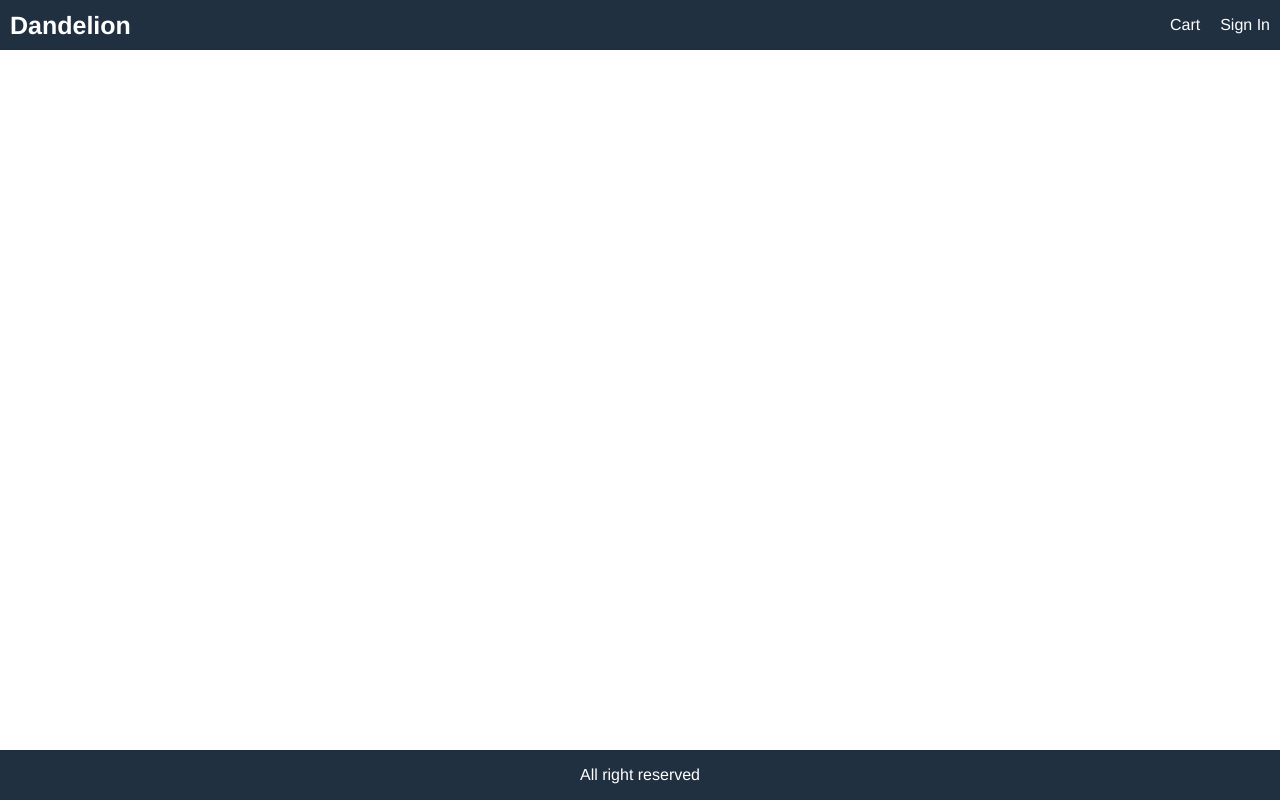
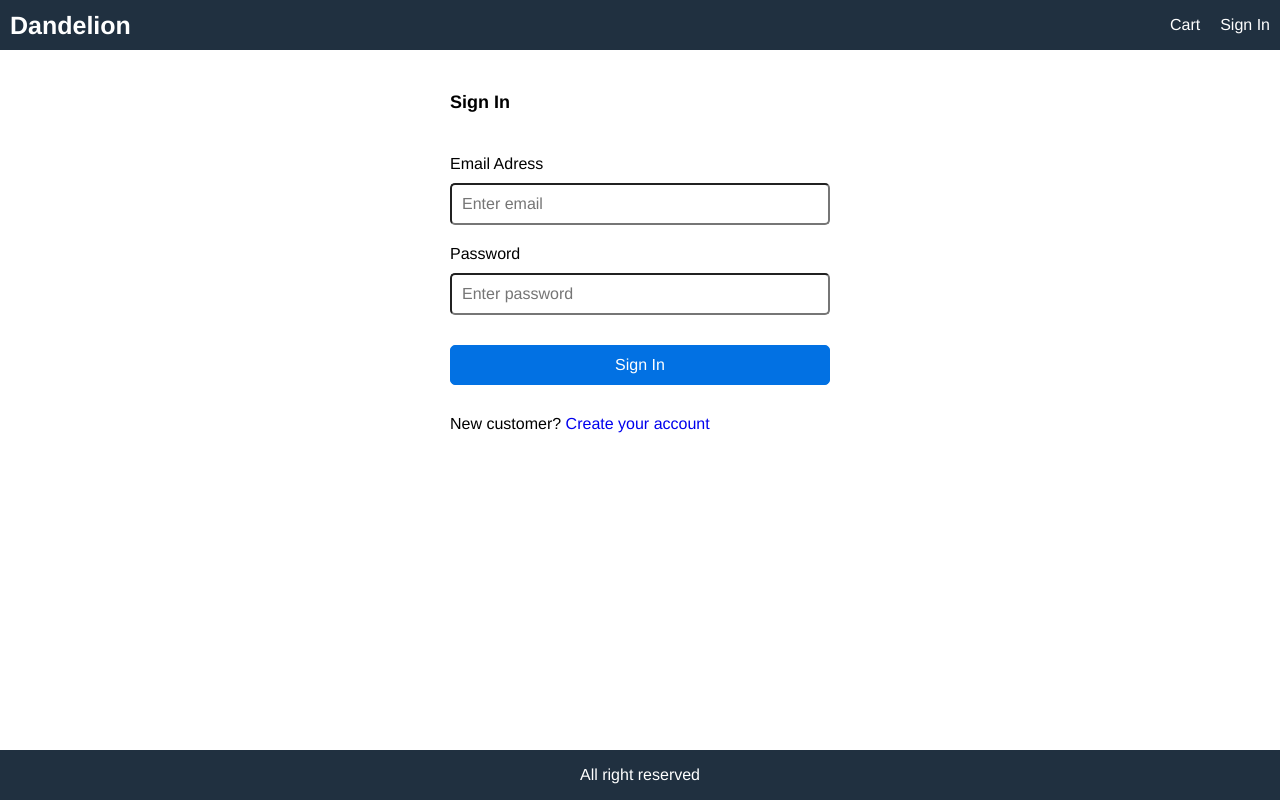
Before and after one commit to ben-cheng565/lemon-ecommerce-app, a React (Create React App) app in the folder client/: page /signin in a window 1280 px wide. Built offline with nearby package versions, Linux system fonts and the light colour scheme.

Commit message:
create sign in component

```diff
--- a/client/src/App.js
+++ b/client/src/App.js
@@ -3,6 +3,7 @@
 import Home from "./pages/Home";
 import ProductDetail from "./components/product/detail/ProductDetail";
 import CartBadge from "./components/cart/badge/CartBadge";
+import Signin from "./components/user/signin/Signin";
 
 function App() {
   return (
@@ -24,8 +25,9 @@
         </header>
         <main>
           <Route path="/cart/:id?" component={Cart} />
+          <Route path="/signin" component={Signin} />
+          <Route path="/product/:id" component={ProductDetail} />
           <Route path="/" exact component={Home} />
-          <Route path="/product/:id" component={ProductDetail} />
         </main>
         <footer className="row center">All right reserved</footer>
       </div>
--- /dev/null
+++ b/client/src/components/user/signin/Signin.css
@@ -0,0 +1,27 @@
+/* form */
+
+.form {
+  max-width: 40rem;
+  margin: 0 auto;
+}
+
+.form > div {
+  display: flex;
+  flex-direction: column;
+  margin: 1rem;
+}
+.form label {
+  margin: 1rem 0;
+  display: block;
+}
+
+/* select input */
+input {
+  padding: 1rem;
+  border-radius: 0.5rem;
+  font-size: 1.6rem;
+  font-family: Helvetica, Arial, sans-serif;
+}
+input:hover {
+  cursor: text;
+}
--- /dev/null
+++ b/client/src/components/user/signin/Signin.js
@@ -0,0 +1,56 @@
+import React, { useState } from "react";
+import { Link } from "react-router-dom";
+
+import "./Signin.css";
+
+function Signin() {
+  const [email, setEmail] = useState("");
+  const [password, setPassword] = useState("");
+
+  const submitHandler = (e) => {
+    e.preventDefault();
+  };
+  return (
+    <div>
+      <form className="form" onSubmit={submitHandler}>
+        <div>
+          <h1>Sign In</h1>
+        </div>
+        <div>
+          <label htmlFor="email">Email Adress</label>
+          <input
+            type="email"
+            id="email"
+            placeholder="Enter email"
+            required
+            value={email}
+            onChange={(e) => setEmail(e.target.value)}
+          ></input>
+        </div>
+        <div>
+          <label htmlFor="password">Password</label>
+          <input
+            type="password"
+            id="password"
+            placeholder="Enter password"
+            required
+            value={password}
+            onChange={(e) => setPassword(e.target.value)}
+          ></input>
+        </div>
+        <div>
+          <label />
+          <button type="submit">Sign In</button>
+        </div>
+        <div>
+          <label />
+          <div>
+            New customer? <Link to="/register">Create your account</Link>
+          </div>
+        </div>
+      </form>
+    </div>
+  );
+}
+
+export default Signin;
```
